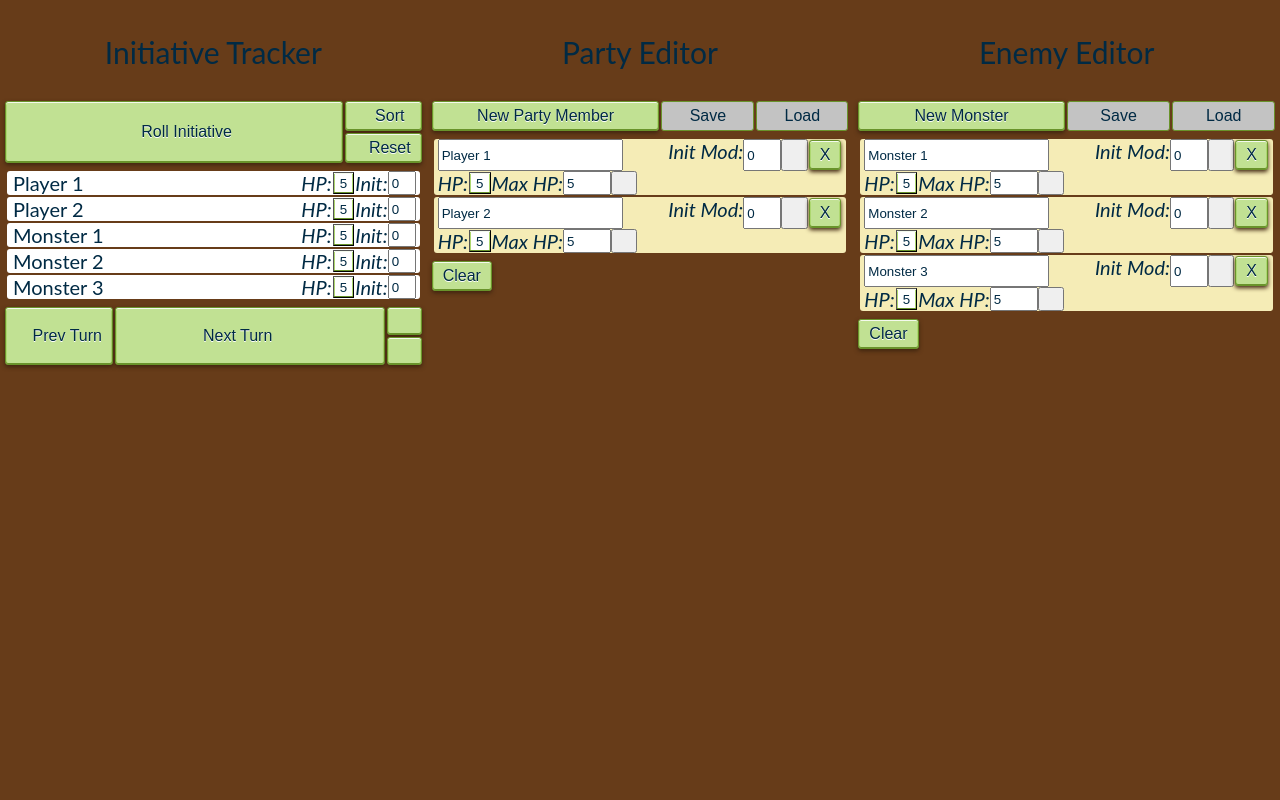
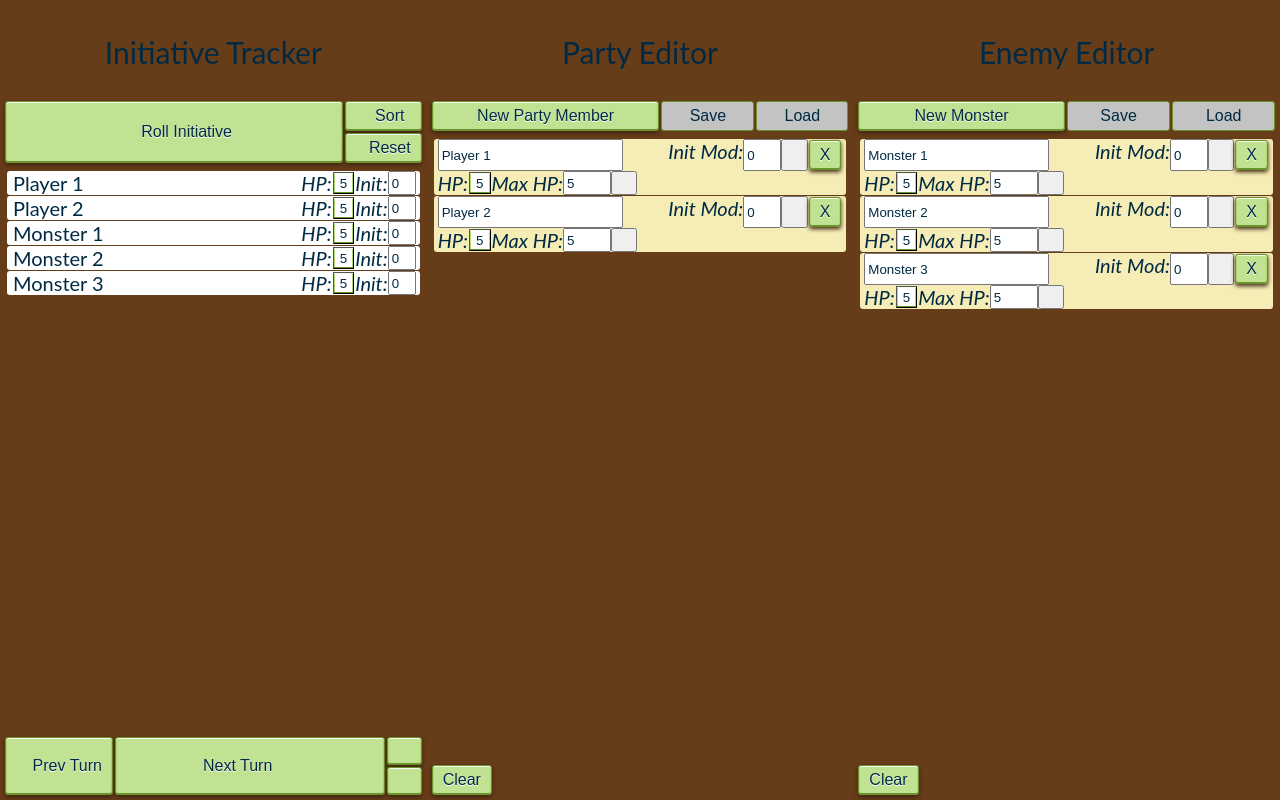
Before and after one commit to dumptruckman/pfcombat, a React (Create React App) app: page / in a window 1280 px wide. Built offline with nearby package versions, Linux system fonts and the light colour scheme; a web font is replaced by a local one.

Commit message:
Combatant list now probably scroll.

```diff
--- a/src/composite.css
+++ b/src/composite.css
@@ -30,6 +30,8 @@ span, p, div {
 
 .button-panel {
     display: flex;
+    flex: 0 0 auto;
+    height: auto;
 }
 
 .button-panel--init-roll {
@@ -135,11 +137,11 @@ input {
 }
 
 .combat-pane {
-    height: 98vh;
     width: 33vw;
     min-width: 360px;
     margin: 4px;
-    max-height: 98vh;
+    display: flex;
+    flex-direction: column;
 }
 
 .combat-pane__title {
@@ -153,12 +155,14 @@ input {
     margin: 3px;
     margin-top: 6px;
     margin-bottom: 6px;
+    overflow: auto;
+    flex-grow: 1;
+    flex-shrink: 1;
+    flex-basis: content;
 }
 
 .combatant-list {
-    overflow-y: scroll;
-    display: flex;
-    flex-direction: column;
+
 }
 
 .combatant-list__element:hover {
```
